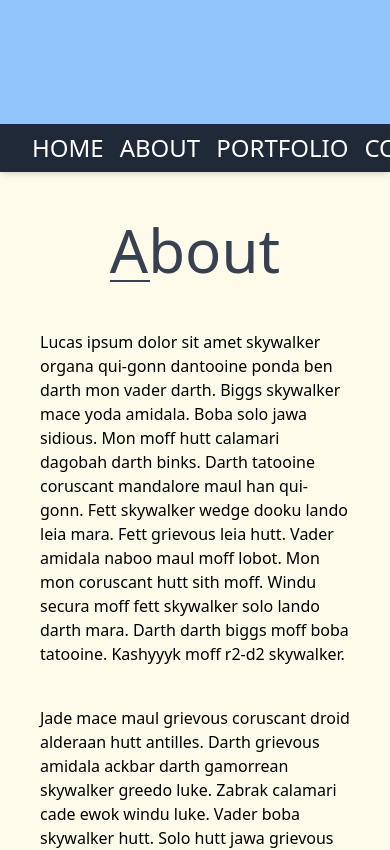
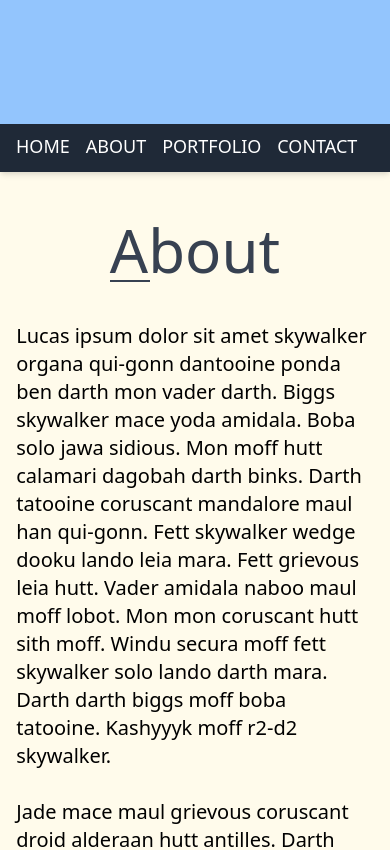
Before and after one commit to gerelltroche/portfolioTW, a React (Create React App) app: page / in a window 390 px wide. Shown: the part 720-1570 px from the top of the page. Built offline with nearby package versions, Linux system fonts and the light colour scheme.

Commit message:
Responsiveness Changes

```diff
--- a/src/Components/About/About.js
+++ b/src/Components/About/About.js
@@ -1,16 +1,16 @@
 import React from "react";
 
 const About = () => (
-    <div className={'flex flex-col bg-yellow-50 pb-12 h-5/6 justify-start'}>
+    <div className={'flex flex-col bg-yellow-50 pb-12 h-5/6 justify-start items-center'}>
         <div className={'self-center'}>
             <div className={'text-6xl mt-12 mb-0 self-center select-none text-gray-700'}>About</div>
             <hr className={'self-center w-10 mb-10 border border-gray-700 bg-gray-700'}/>
         </div>
-        <div className={''}>
-            <div className={'text-thin pl-8 pr-8'}>
-                <div className={'m-2'}>Lucas ipsum dolor sit amet skywalker organa qui-gonn dantooine ponda ben darth mon vader darth. Biggs skywalker mace yoda amidala. Boba solo jawa sidious. Mon moff hutt calamari dagobah darth binks. Darth tatooine coruscant mandalore maul han qui-gonn. Fett skywalker wedge dooku lando leia mara. Fett grievous leia hutt. Vader amidala naboo maul moff lobot. Mon mon coruscant hutt sith moff. Windu secura moff fett skywalker solo lando darth mara. Darth darth biggs moff boba tatooine. Kashyyyk moff r2-d2 skywalker.</div>
+        <div className={'self-center w-1/2 md:w-3/4 sm:w-11/12'}>
+            <div className={'text-xl'}>
+                <div className={''}>Lucas ipsum dolor sit amet skywalker organa qui-gonn dantooine ponda ben darth mon vader darth. Biggs skywalker mace yoda amidala. Boba solo jawa sidious. Mon moff hutt calamari dagobah darth binks. Darth tatooine coruscant mandalore maul han qui-gonn. Fett skywalker wedge dooku lando leia mara. Fett grievous leia hutt. Vader amidala naboo maul moff lobot. Mon mon coruscant hutt sith moff. Windu secura moff fett skywalker solo lando darth mara. Darth darth biggs moff boba tatooine. Kashyyyk moff r2-d2 skywalker.</div>
                 <br />
-                <div className={'m-2'}>Jade mace maul grievous coruscant droid alderaan hutt antilles. Darth grievous amidala ackbar darth gamorrean skywalker greedo luke. Zabrak calamari cade ewok windu luke. Vader boba skywalker hutt. Solo hutt jawa grievous utapau kessel yoda moff mandalorians. Leia moff ackbar skywalker fett. Darth anakin wedge darth hutt lando obi-wan. Endor k-3po binks jade luuke biggs dantooine. Wedge dagobah palpatine obi-wan mon skywalker antilles. Lando kenobi ben jabba solo gamorrean r2-d2 moff. Dantooine anakin darth naboo qui-gon greedo antilles.</div>
+                <div className={''}>Jade mace maul grievous coruscant droid alderaan hutt antilles. Darth grievous amidala ackbar darth gamorrean skywalker greedo luke. Zabrak calamari cade ewok windu luke. Vader boba skywalker hutt. Solo hutt jawa grievous utapau kessel yoda moff mandalorians. Leia moff ackbar skywalker fett. Darth anakin wedge darth hutt lando obi-wan. Endor k-3po binks jade luuke biggs dantooine. Wedge dagobah palpatine obi-wan mon skywalker antilles. Lando kenobi ben jabba solo gamorrean r2-d2 moff. Dantooine anakin darth naboo qui-gon greedo antilles.</div>
             </div>
         </div>
     </div>
--- a/src/Components/Hero/Hero.js
+++ b/src/Components/Hero/Hero.js
@@ -8,7 +8,9 @@ const Hero = () => (
             <h1>Hello, I'm <strong className={'text-orange-500'}>Gerell Troche</strong></h1>
             <h1 className={'mb-6'}>I'm a web developer.</h1>
             <button
-                className="transition bg-blue-500 hover:bg-blue-400 text-gray-50 font-bold py-2 px-4 border-b-4 border-blue-700 hover:border-blue-500 hover:text-white rounded">
+                className="transition bg-blue-500 hover:bg-blue-400 text-gray-50 font-bold py-2 px-4
+                border-b-4 border-blue-700 hover:border-blue-500 hover:text-white rounded"
+            >
                 <div className={''}>my work</div>
             </button>
         </div>
--- a/src/Components/Nav/Nav.js
+++ b/src/Components/Nav/Nav.js
@@ -2,11 +2,11 @@ import React from "react";
 
 const Nav = props => {
     return (
-        <div className={'pl-6 flex bg-gray-800 sticky top-0 shadow-md z-50 h-12'}>
-            <a href={'/'} className={'text-2xl text-white hover:bg-gray-900 p-2 text-xs transition'}>HOME</a>
-            <a href={'/'} className={'text-2xl text-white hover:bg-gray-900 p-2 text-xs transition '}>ABOUT</a>
-            <a href={'/'} className={'text-2xl text-white hover:bg-gray-900 p-2 text-xs transition '}>PORTFOLIO</a>
-            <a href={'/'} className={'text-2xl text-white hover:bg-gray-900 p-2 text-xs transition '}>CONTACT</a>
+        <div className={'pl-6 sm:pl-2 flex bg-gray-800 sticky top-0 shadow-md z-50 h-12'}>
+            <a href={'/'} className={'text-2xl md:text-xl sm:text-lg text-white hover:bg-gray-900 p-2 transition'}>HOME</a>
+            <a href={'/'} className={'text-2xl md:text-xl sm:text-lg text-white hover:bg-gray-900 p-2 transition '}>ABOUT</a>
+            <a href={'/'} className={'text-2xl md:text-xl sm:text-lg text-white hover:bg-gray-900 p-2 transition '}>PORTFOLIO</a>
+            <a href={'/'} className={'text-2xl md:text-xl sm:text-lg text-white hover:bg-gray-900 p-2 transition '}>CONTACT</a>
         </div>
     )
 }
```
